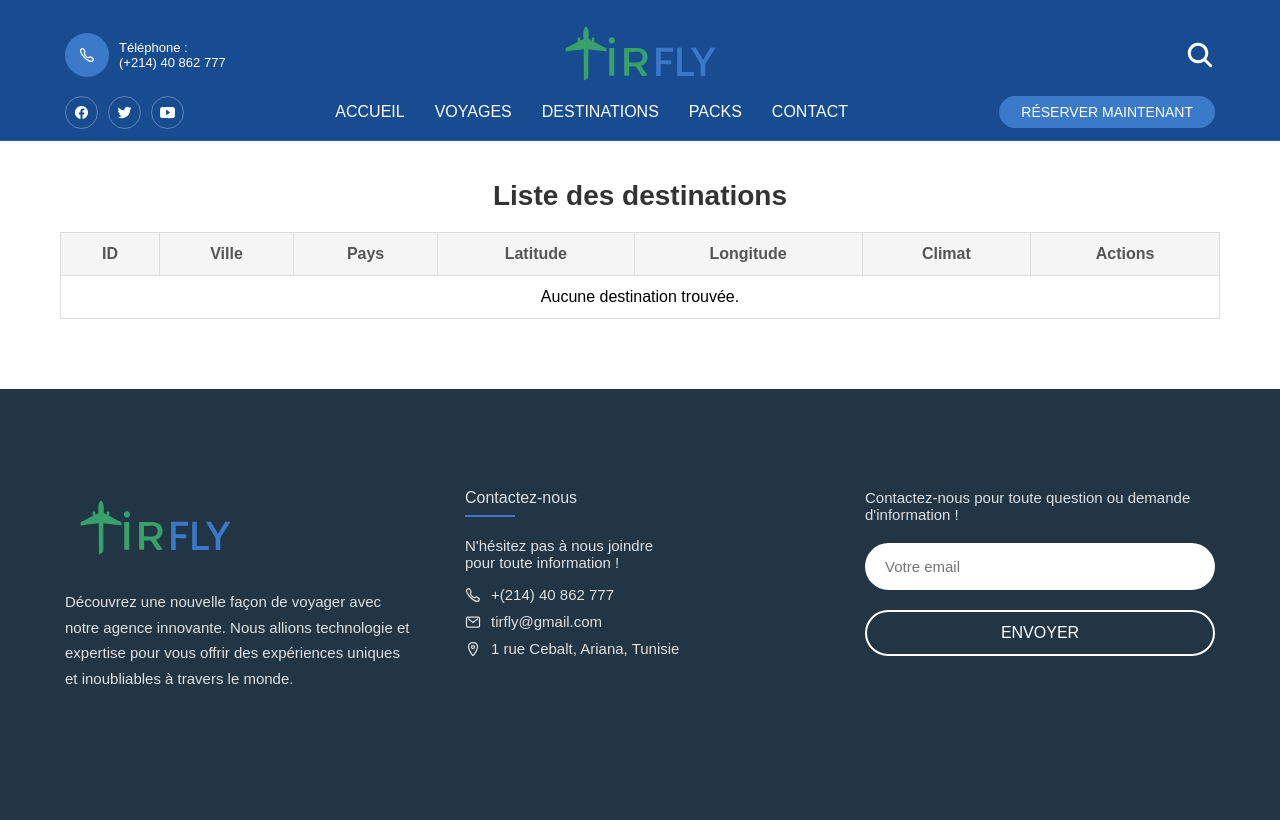
After one commit to Koussay-Akchi/tirfly-web, a Symfony app: template templates/destinations/liste-destinations.html.twig in a window 1280 px wide. The commit adds this page. Shown: the top 820 px of the page. Run offline with Twig, Linux system fonts and the light colour scheme; the template is opened without the code that fills it, so the values that code supplies are empty; some libraries are stand-ins or nearby versions.

Commit message:
feat: table destinations basique

```diff
--- a/public/css/style.css
+++ b/public/css/style.css
@@ -1947,3 +1947,30 @@ address {
   color: #555;
   line-height: 1.5;
 }
+
+
+.destinations-table {
+  width: 100%;
+  border-collapse: collapse;
+  margin-top: 20px;
+}
+
+.destinations-table th,
+.destinations-table td {
+  padding: 12px;
+  text-align: center;
+}
+
+.destinations-table th {
+  background-color: #343a40;
+  color: white;
+}
+
+.destinations-table tr:hover {
+  background-color: #f8f9fa;
+}
+
+.btn-sm {
+  padding: 5px 10px;
+  font-size: 14px;
+}
--- a/src/Controller/MainController.php
+++ b/src/Controller/MainController.php
@@ -21,12 +21,6 @@ final class MainController extends AbstractController
         return $this->render('main/about.html.twig');
     }
     */
-
-    #[Route('/destinations', name: 'liste_destinations')]
-    public function listeDestinations(): Response
-    {
-        return $this->render('main/destination.html.twig');
-    }
 
     /*
     #[Route('/voyages', name: 'liste_voyages')]
--- /dev/null
+++ b/templates/destinations/liste-destinations.html.twig
@@ -0,0 +1,47 @@
+{% extends 'base.html.twig' %}
+
+{% block title %}Liste des Destinations
+{% endblock %}
+
+{% block body %}
+	<main class="main">
+		<div class="table-container">
+			<h1 class="table-title">Liste des destinations</h1>
+			<div class="table-responsive">
+
+				<table class="table table-striped table-hover voyage-table">
+					<thead class="table-dark">
+						<tr>
+							<th>ID</th>
+							<th>Ville</th>
+							<th>Pays</th>
+							<th>Latitude</th>
+							<th>Longitude</th>
+							<th>Climat</th>
+							<th>Actions</th>
+						</tr>
+					</thead>
+					<tbody>
+						{% for destination in destinations %}
+							<tr>
+								<td>{{ destination.id }}</td>
+								<td>{{ destination.ville }}</td>
+								<td>{{ destination.pays }}</td>
+								<td>{{ destination.latitude }}</td>
+								<td>{{ destination.longitude }}</td>
+								<td>{{ destination.climat }}</td>
+								<td>
+									<a href="{{ path('details_destination', {'id': destination.id}) }}" class="btn btn-primary btn-sm">Voir</a>
+								</td>
+							</tr>
+						{% else %}
+							<tr>
+								<td colspan="7" class="text-center">Aucune destination trouvée.</td>
+							</tr>
+						{% endfor %}
+					</tbody>
+				</table>
+			</h1>
+		</div>
+	</div>
+</main>{% endblock %}
--- a/templates/voyages/tableau-voyages.html.twig
+++ b/templates/voyages/tableau-voyages.html.twig
@@ -10,7 +10,7 @@
 
 <!-- Bootstrap JS (Add just before closing </body> tag) -->
 <script src="https://cdn.jsdelivr.net/npm/bootstrap@5.5.0-alpha1/dist/js/bootstrap.bundle.min.js"></script>
-	<div class="table-container" style="margin-top: 150px;">
+	<div class="table-container">
 		<h1 class="table-title">Liste des Voyages</h1>
 		<div class="table-responsive">
 			<table class="voyage-table">
```
Also changed, not shown: src/Controller/DestinationController.php (added, +222 -0 lines), src/Form/DestinationType.php (added, +29 -0 lines).
